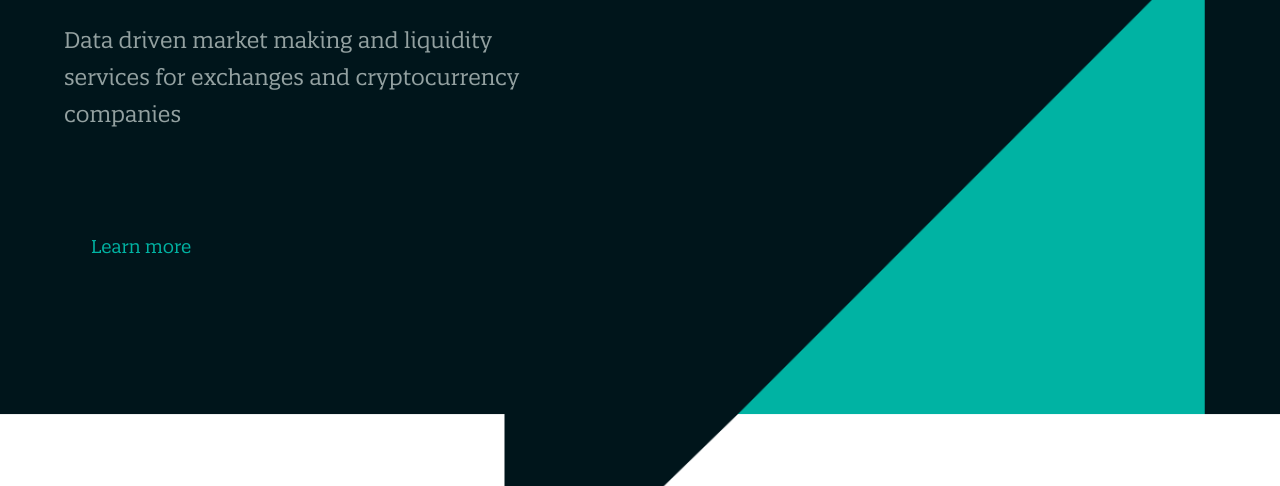
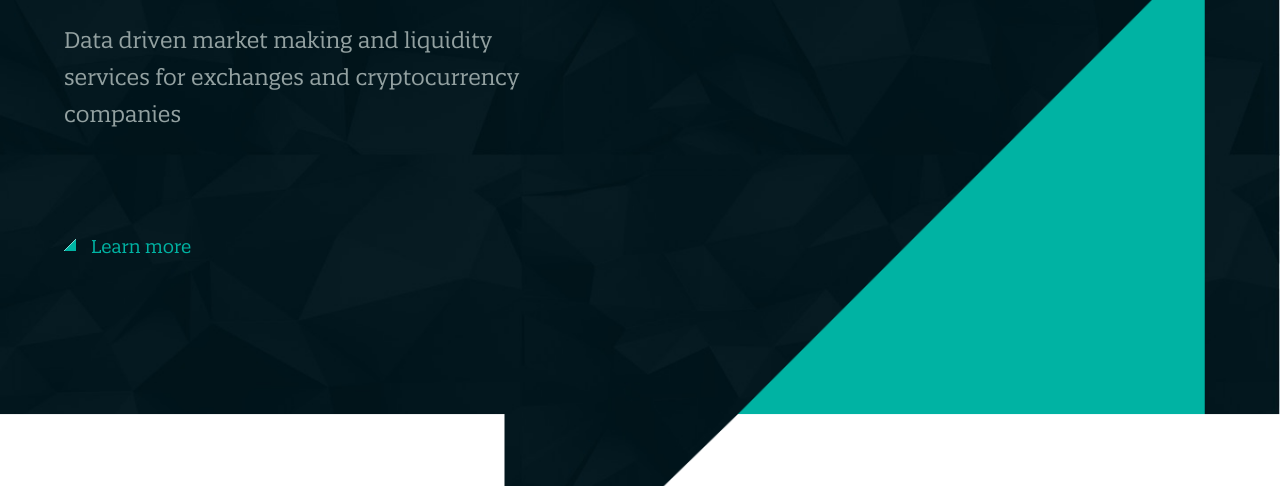
Before and after one commit to mariorz/mariorz.github.io, a plain HTML site: page index.html in a window 1280 px wide. Shown: the part 271-757 px from the top of the page. Drawn offline with Linux system fonts and the light colour scheme.

Commit message:
Fixed background
Fixed the background link that I broke moving the CSS files

```diff
--- a/css/style.css
+++ b/css/style.css
@@ -38,7 +38,7 @@ body {
   font-size: 18px;
   color: #292D2D;
   background-color: #00151b;
-  background-image: url(images/bg.jpg);
+  background-image: url(../images/bg.jpg);
   background-repeat: no-repeat;
   background-size: cover;
   background-position: top center;
@@ -215,7 +215,7 @@ section,
 .hero-area .hero-content a.learn-more-btn:before {
   position: absolute;
   content: "";
-  background: url('images/learn-more-btn-sprite.png') no-repeat -14px -3px;
+  background: url('../images/learn-more-btn-sprite.png') no-repeat -14px -3px;
   width: 15px;
   height: 15px;
   left: 0px;
@@ -224,7 +224,7 @@ section,
   transition: .7s all;
 }
 .hero-area .hero-content a.learn-more-btn:hover:before {
-  background: url('images/learn-more-btn-sprite.png') no-repeat -14px -22px;
+  background: url('../images/learn-more-btn-sprite.png') no-repeat -14px -22px;
 }
 .hero-area .hero-img-shape {
   text-align: right;
```
